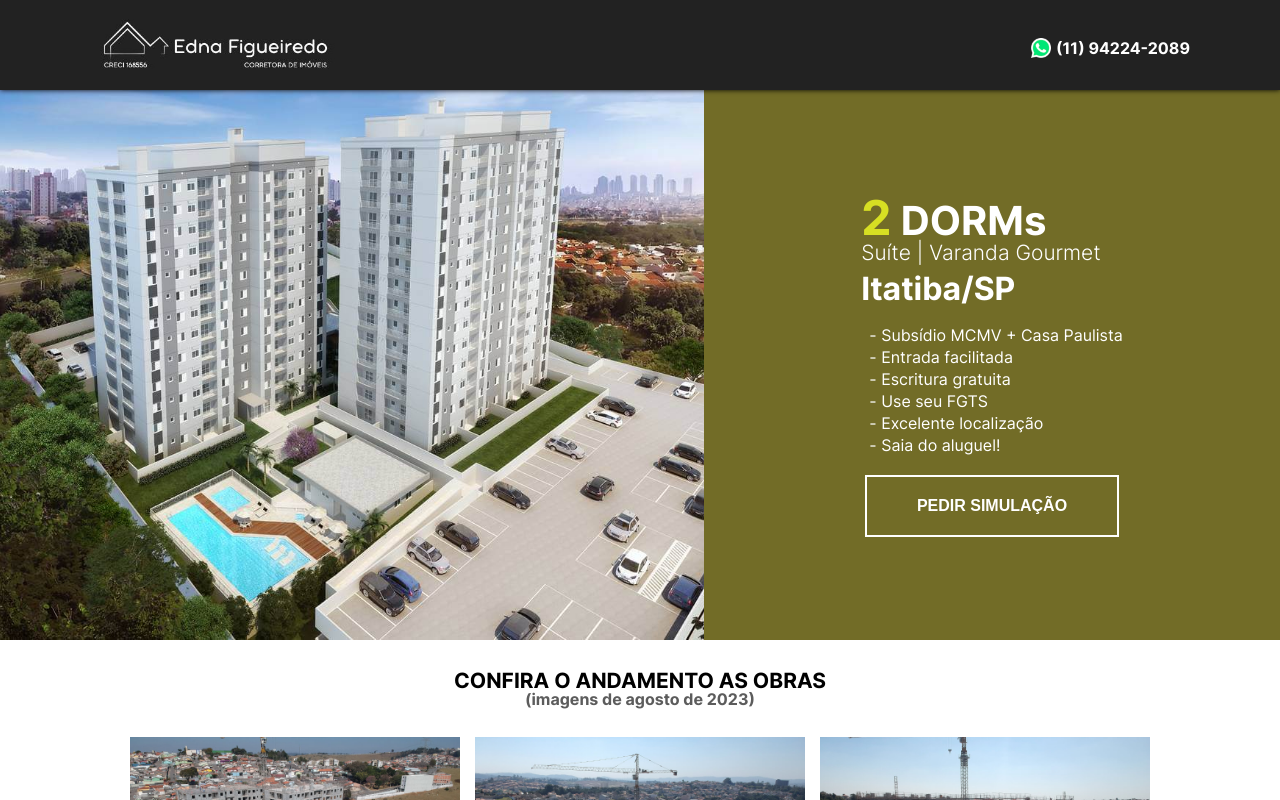
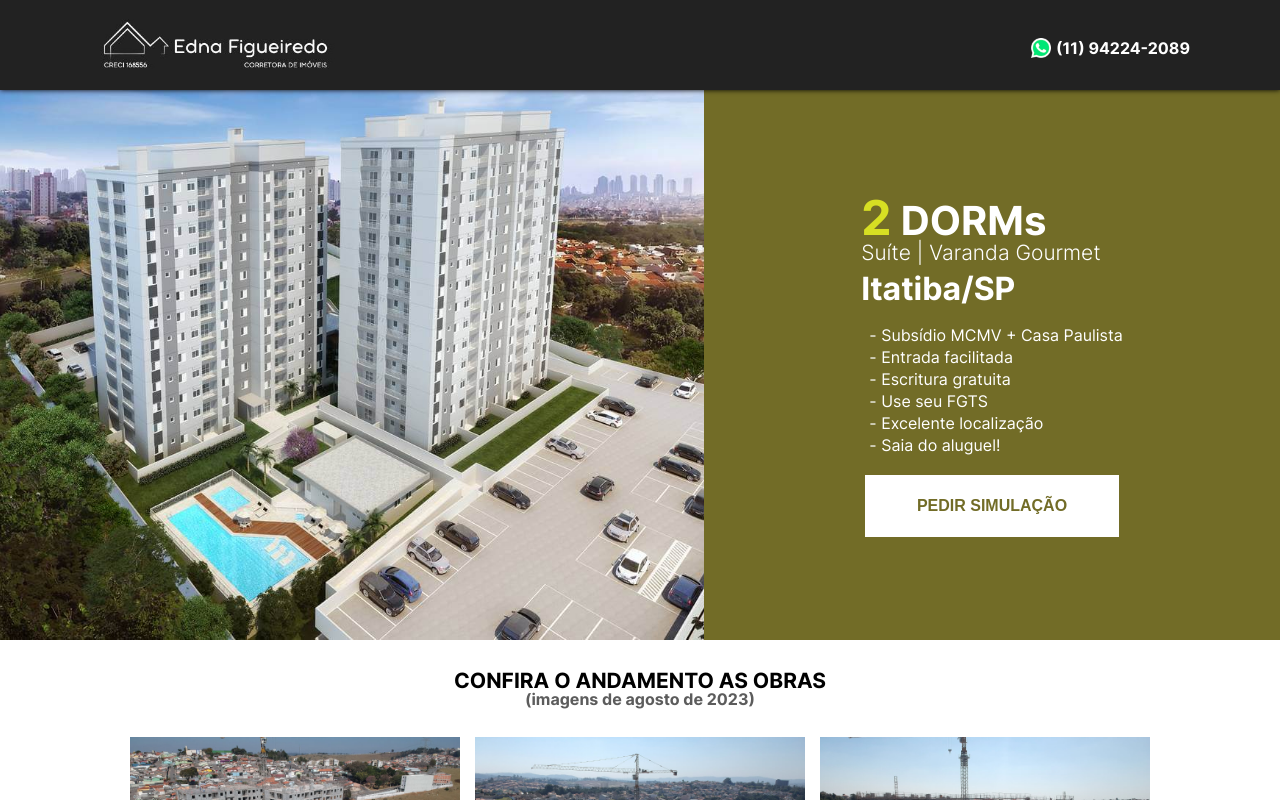
Before and after one commit to sigmaJHS/edna-figueiredo, a React (Create React App) app in the folder client/: page / in a window 1280 px wide. In both pictures the pointer is over the button "PEDIR SIMULAÇÃO". Shown: the top 800 px of the page. Built offline with nearby package versions, Linux system fonts and the light colour scheme.

Commit message:
Made a hover transition for the simulation button

```diff
--- a/client/src/components/Presentation.module.scss
+++ b/client/src/components/Presentation.module.scss
@@ -157,6 +157,14 @@
         font-weight: bold;
         font-size: 14px;
         padding: 15px;
+        transition: .1s;
+        cursor: pointer;
+
+        &:hover,
+        &:focus {
+          background: $white;
+          color: $secondary;
+        }
 
         @include breakpoint-min (lg) {
           font-size: 16px;
```
